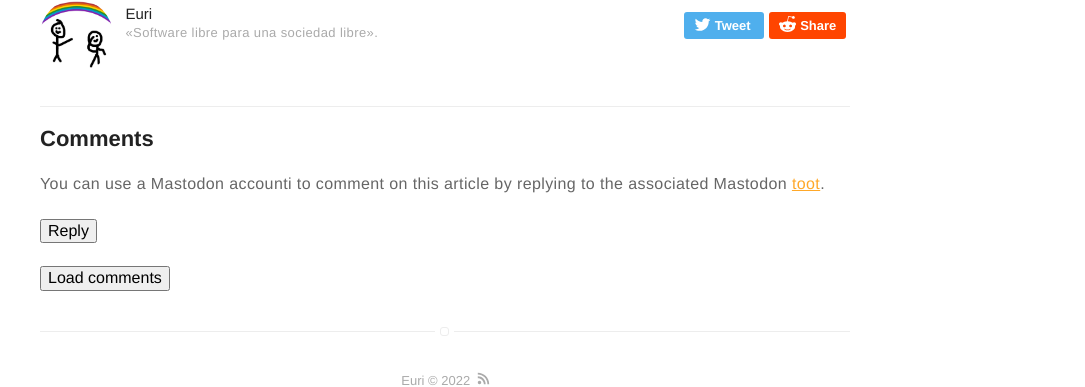
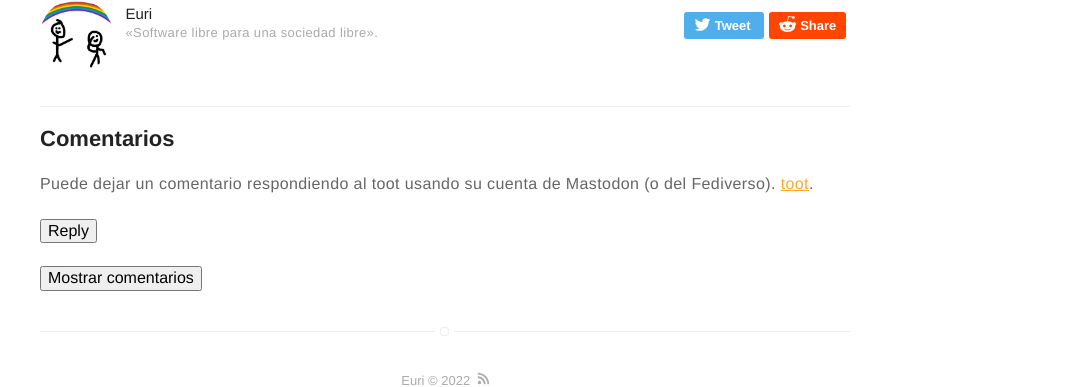
Before and after one commit to EuriNaiz/Euri, a Jekyll site: the page built from _posts/2021-06-04-Mail.md, in a window 1280 px wide. Shown: the part 1789-2176 px from the top of the page, without its empty margins (195-1280 px from the left). Built offline with Jekyll 4.4.1, drawn with Linux system fonts in a browser that asks for light colours.

Commit message:
fediverse_comments spanish translation

```diff
--- a/_includes/fediverse_comments.html
+++ b/_includes/fediverse_comments.html
@@ -1,11 +1,11 @@
 <div class="article-content">
-    <h2>Comments</h2>
-    <p>You can use a Mastodon accounti to comment on this article by replying to the associated Mastodon <a class="link" href="https://{{ page.comments.host }}/@{{ page.comments.username }}/{{ page.comments.id }}">toot</a>.</p>
+    <h2>Comentarios</h2>
+    <p>Puede dejar un comentario respondiendo al toot usando su cuenta de Mastodon (o del Fediverso). <a class="link" href="https://{{ page.comments.host }}/@{{ page.comments.username }}/{{ page.comments.id }}">toot</a>.</p>
     <p>
     <a class="button" href="https://{{ page.comments.host }}/interact/{{ page.comments.id }}?type=reply"><button id="reply">Reply</button></a>
     </p>
-    <p id="mastodon-comments-list"><button id="load-comment">Load comments</button></p>
-    <noscript><p>You need JavaScript to view the comments.</p></noscript>
+    <p id="mastodon-comments-list"><button id="load-comment">Mostrar comentarios</button></p>
+    <noscript><p>Es preciso tener JavaScript activado para mostrar los comentarios.</p></noscript>
     <script src="/assets/js/purify.min.js"></script>
     <script type="text/javascript">
       function escapeHtml(unsafe) {
```
